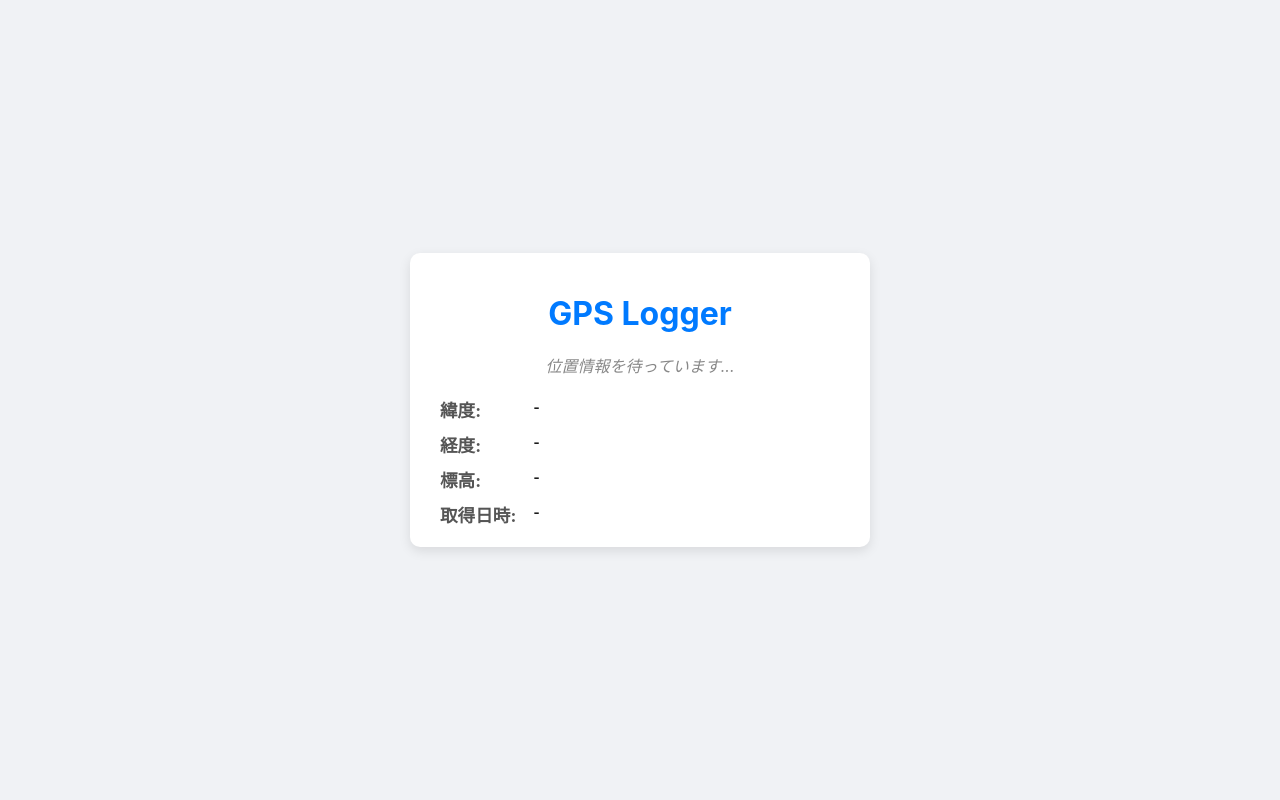
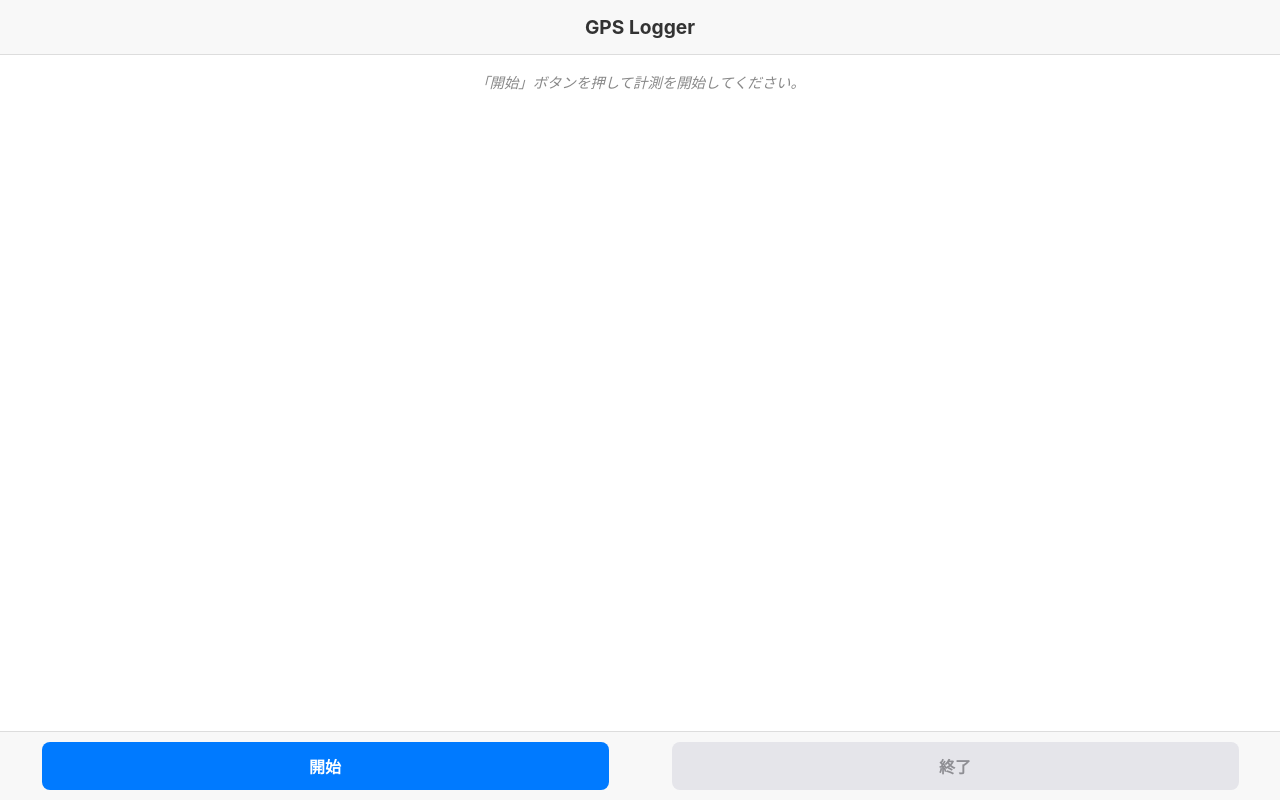
Before and after one commit to sato4app/gWalkLogger, a plain HTML site: page index.html in a window 1280 px wide. Drawn offline with Linux system fonts and the light colour scheme.

Commit message:
update screen layout

```diff
--- a/index.html
+++ b/index.html
@@ -2,32 +2,31 @@
 <html lang="ja">
 <head>
     <meta charset="UTF-8">
-    <meta name="viewport" content="width=device-width, initial-scale=1.0">
+    <meta name="viewport" content="width=device-width, initial-scale=1.0, user-scalable=no">
     <title>GPS Logger PWA</title>
     <!-- PWA用の設定 -->
     <link rel="manifest" href="manifest.json">
     <meta name="apple-mobile-web-app-capable" content="yes">
-    <meta name="apple-mobile-web-app-status-bar-style" content="black">
+    <meta name="apple-mobile-web-app-status-bar-style" content="black-translucent">
     <meta name="apple-mobile-web-app-title" content="GPS Logger">
-    <link rel="apple-touch-icon" href="icon-192x192.png"> <!-- アイコン画像（後述） -->
+    <link rel="apple-touch-icon" href="icon-192x192.png">
 
     <link rel="stylesheet" href="style.css">
 </head>
 <body>
-    <div class="container">
+    <header>
         <h1>GPS Logger</h1>
-        <div id="status">位置情報を待っています...</div>
-        <div class="info-grid">
-            <div class="label">緯度:</div>
-            <div id="latitude">-</div>
-            <div class="label">経度:</div>
-            <div id="longitude">-</div>
-            <div class="label">標高:</div>
-            <div id="altitude">-</div>
-            <div class="label">取得日時:</div>
-            <div id="timestamp">-</div>
-        </div>
-    </div>
+    </header>
+
+    <main id="log-container">
+        <div class="log-entry log-info">「開始」ボタンを押して計測を開始してください。</div>
+    </main>
+
+    <footer>
+        <button id="startButton" class="btn">開始</button>
+        <button id="stopButton" class="btn" disabled>終了</button>
+    </footer>
+
     <script src="script.js"></script>
 </body>
 </html>
--- a/script.js
+++ b/script.js
@@ -7,52 +7,86 @@ window.addEventListener('load', () => {
     }
 
     // HTML要素の取得
-    const statusEl = document.getElementById('status');
-    const latitudeEl = document.getElementById('latitude');
-    const longitudeEl = document.getElementById('longitude');
-    const altitudeEl = document.getElementById('altitude');
-    const timestampEl = document.getElementById('timestamp');
+    const logContainer = document.getElementById('log-container');
+    const startButton = document.getElementById('startButton');
+    const stopButton = document.getElementById('stopButton');
 
-    // 位置情報が利用可能かチェック
-    if (!('geolocation' in navigator)) {
-        statusEl.textContent = 'エラー: このブラウザは位置情報をサポートしていません。';
-        return;
+    let intervalId = null; // setIntervalのIDを管理する変数
+
+    // ログを追加し、自動スクロールする関数
+    function addLog(message, type = '') {
+        const logEntry = document.createElement('div');
+        logEntry.className = `log-entry ${type}`;
+        logEntry.textContent = message;
+        logContainer.appendChild(logEntry);
+        // コンテナの最下部にスクロール
+        logContainer.scrollTop = logContainer.scrollHeight;
     }
 
     // 位置情報取得のオプション
     const options = {
-        enableHighAccuracy: true, // 高精度な位置情報を要求
-        timeout: 10000,           // 10秒でタイムアウト
-        maximumAge: 0             // キャッシュされた位置情報を使わない
+        enableHighAccuracy: true,
+        timeout: 10000,
+        maximumAge: 0
     };
 
-    function updateLocation() {
-        navigator.geolocation.getCurrentPosition(success, error, options);
-    }
-
-    // 取得成功時のコールバック
+    // 取得成功時の処理
     function success(position) {
         const { latitude, longitude, altitude } = position.coords;
         const timestamp = new Date(position.timestamp);
 
-        statusEl.textContent = '位置情報を取得しました！';
+        const latText = `緯度: ${latitude.toFixed(6)}`;
+        const lonText = `経度: ${longitude.toFixed(6)}`;
+        const altText = altitude ? `標高: ${altitude.toFixed(2)} m` : '標高: N/A';
+        const timeText = timestamp.toLocaleString('ja-JP');
 
-        latitudeEl.textContent = latitude.toFixed(6); // 小数点以下6桁に
-        longitudeEl.textContent = longitude.toFixed(6);
-        // 標高は取得できない場合があるのでnullチェック
-        altitudeEl.textContent = altitude ? `${altitude.toFixed(2)} m` : 'N/A';
-        timestampEl.textContent = timestamp.toLocaleString('ja-JP');
+        addLog(`${timeText} | ${latText}, ${lonText}, ${altText}`);
     }
 
-    // 取得失敗時のコールバック
+    // 取得失敗時の処理
     function error(err) {
-        console.error(`ERROR(${err.code}): ${err.message}`);
-        statusEl.textContent = `エラー: ${err.message}`;
+        const errorMessage = `エラー(${err.code}): ${err.message}`;
+        console.error(errorMessage);
+        addLog(errorMessage, 'log-error');
     }
 
-    // 最初に一度実行して、すぐに結果を表示
-    updateLocation();
+    // 計測開始処理
+    function startLogging() {
+        if (!('geolocation' in navigator)) {
+            addLog('エラー: このブラウザは位置情報をサポートしていません。', 'log-error');
+            return;
+        }
 
-    // 3秒ごとに位置情報を更新
-    setInterval(updateLocation, 3000);
+        addLog('計測を開始しました...', 'log-info');
+
+        // ボタンの状態を更新
+        startButton.disabled = true;
+        stopButton.disabled = false;
+
+        // 最初のデータをすぐに取得
+        navigator.geolocation.getCurrentPosition(success, error, options);
+
+        // 3秒ごとに位置情報を取得
+        intervalId = setInterval(() => {
+            navigator.geolocation.getCurrentPosition(success, error, options);
+        }, 3000);
+    }
+
+    // 計測終了処理
+    function stopLogging() {
+        if (intervalId) {
+            clearInterval(intervalId);
+            intervalId = null;
+        }
+
+        addLog('計測を終了しました。', 'log-info');
+
+        // ボタンの状態を更新
+        startButton.disabled = false;
+        stopButton.disabled = true;
+    }
+
+    // イベントリスナーの設定
+    startButton.addEventListener('click', startLogging);
+    stopButton.addEventListener('click', stopLogging);
 });
--- a/style.css
+++ b/style.css
@@ -1,51 +1,106 @@
-body {
+html, body {
+    height: 100%;
+    margin: 0;
     font-family: -apple-system, BlinkMacSystemFont, "Segoe UI", Roboto, "Helvetica Neue", Arial, sans-serif;
     background-color: #f0f2f5;
     color: #333;
-    display: flex;
-    justify-content: center;
-    align-items: center;
-    height: 100vh;
-    margin: 0;
+    /* iOSでのダブルタップによるズームを防止 */
+    touch-action: manipulation;
+    /* 全体のスクロールを禁止 */
+    overflow: hidden;
 }
 
-.container {
-    background-color: #fff;
-    padding: 20px 30px;
-    border-radius: 10px;
-    box-shadow: 0 4px 12px rgba(0, 0, 0, 0.1);
-    text-align: center;
-    width: 90%;
-    max-width: 400px;
+body {
+    display: flex;
+    flex-direction: column;
 }
 
-h1 {
-    color: #007aff; /* iOSのテーマカラー風 */
-    margin-bottom: 20px;
+header {
+    flex-shrink: 0;
+    background-color: #f8f8f8;
+    border-bottom: 1px solid #ddd;
+    padding: 15px;
+    padding-top: calc(15px + env(safe-area-inset-top)); /* iPhoneのノッチ対応 */
+    text-align: center;
+    box-shadow: 0 2px 4px rgba(0,0,0,0.05);
 }
 
-#status {
+header h1 {
+    margin: 0;
+    font-size: 1.2rem;
+    color: #333;
+}
+
+main#log-container {
+    flex-grow: 1;
+    overflow-y: auto;
+    -webkit-overflow-scrolling: touch; /* iOSでの慣性スクロールを有効に */
+    padding: 10px;
+    background-color: #fff;
+}
+
+.log-entry {
+    padding: 8px 12px;
+    border-bottom: 1px solid #eee;
+    font-size: 0.9rem;
+    line-height: 1.5;
+    font-family: "Menlo", "Monaco", monospace;
+}
+.log-entry:last-child {
+    border-bottom: none;
+}
+.log-info {
     font-style: italic;
     color: #888;
-    margin-bottom: 20px;
-    min-height: 1.2em;
+    text-align: center;
+    font-family: sans-serif;
+}
+.log-error {
+    color: #d93025;
+    font-weight: bold;
 }
 
-.info-grid {
-    display: grid;
-    grid-template-columns: auto 1fr;
-    gap: 10px 15px;
-    text-align: left;
-    font-size: 1.1em;
+footer {
+    flex-shrink: 0;
+    background-color: #f8f8f8;
+    border-top: 1px solid #ddd;
+    padding: 10px;
+    padding-bottom: calc(10px + env(safe-area-inset-bottom)); /* iPhoneのノッチ対応 */
+    display: flex;
+    justify-content: space-around;
+    align-items: center;
 }
 
-.label {
+.btn {
+    width: 45%;
+    padding: 12px 0;
+    font-size: 1rem;
     font-weight: bold;
-    color: #555;
+    border: none;
+    border-radius: 8px;
+    cursor: pointer;
+    transition: background-color 0.2s, color 0.2s;
 }
-
-#latitude, #longitude, #altitude, #timestamp {
-    font-family: "Menlo", "Monaco", monospace;
-    color: #000;
-    word-break: break-all;
+#startButton {
+    background-color: #007aff;
+    color: white;
 }
+#stopButton {
+    background-color: #e5e5ea;
+    color: #8e8e93;
+}
+.btn:disabled {
+    background-color: #e5e5ea;
+    color: #8e8e93;
+    cursor: not-allowed;
+}
+#startButton:not(:disabled):active {
+    background-color: #0056b3;
+}
+#stopButton:not(:disabled) {
+    background-color: #ff3b30;
+    color: white;
+}
+#stopButton:not(:disabled):active {
+    background-color: #c00;
+}
```
